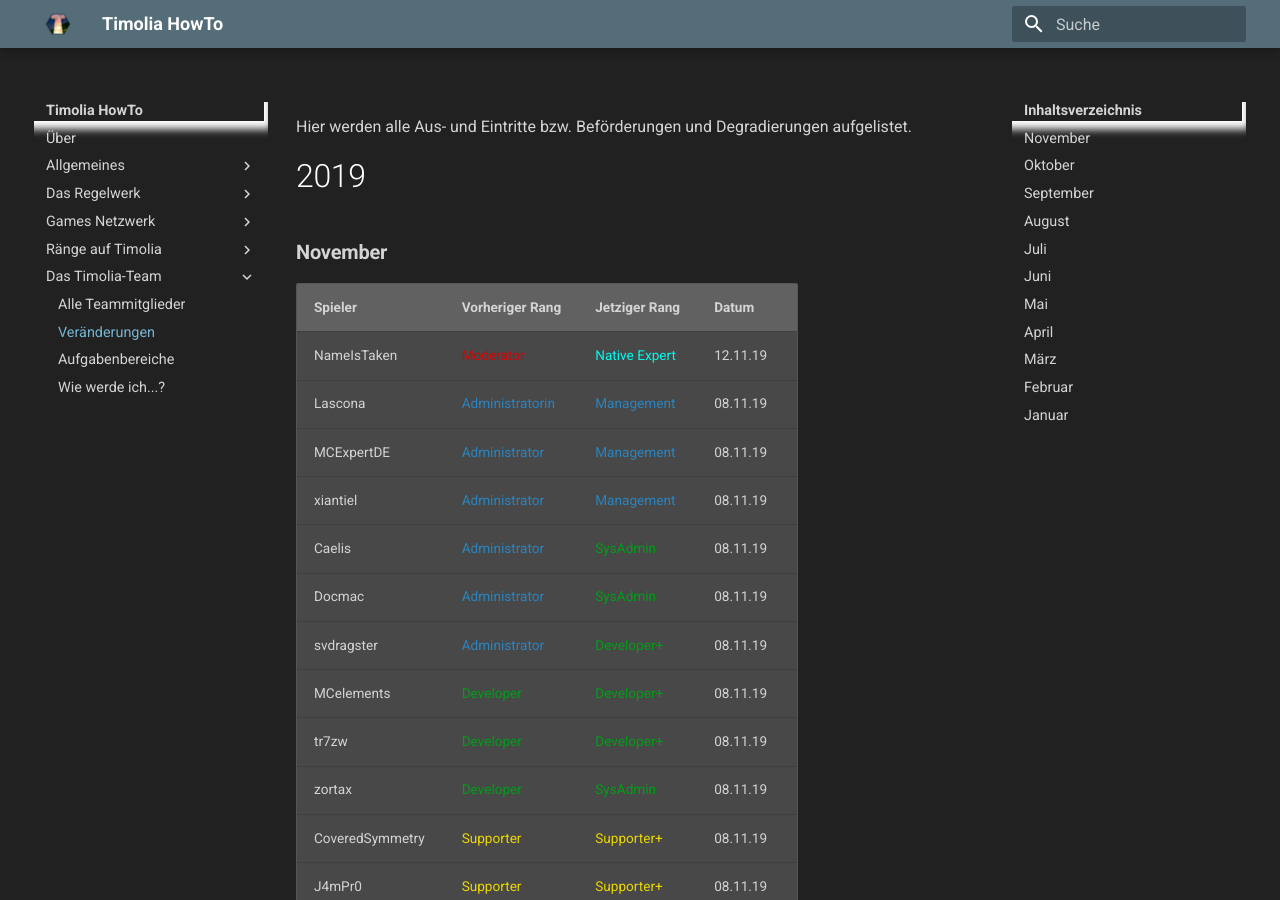
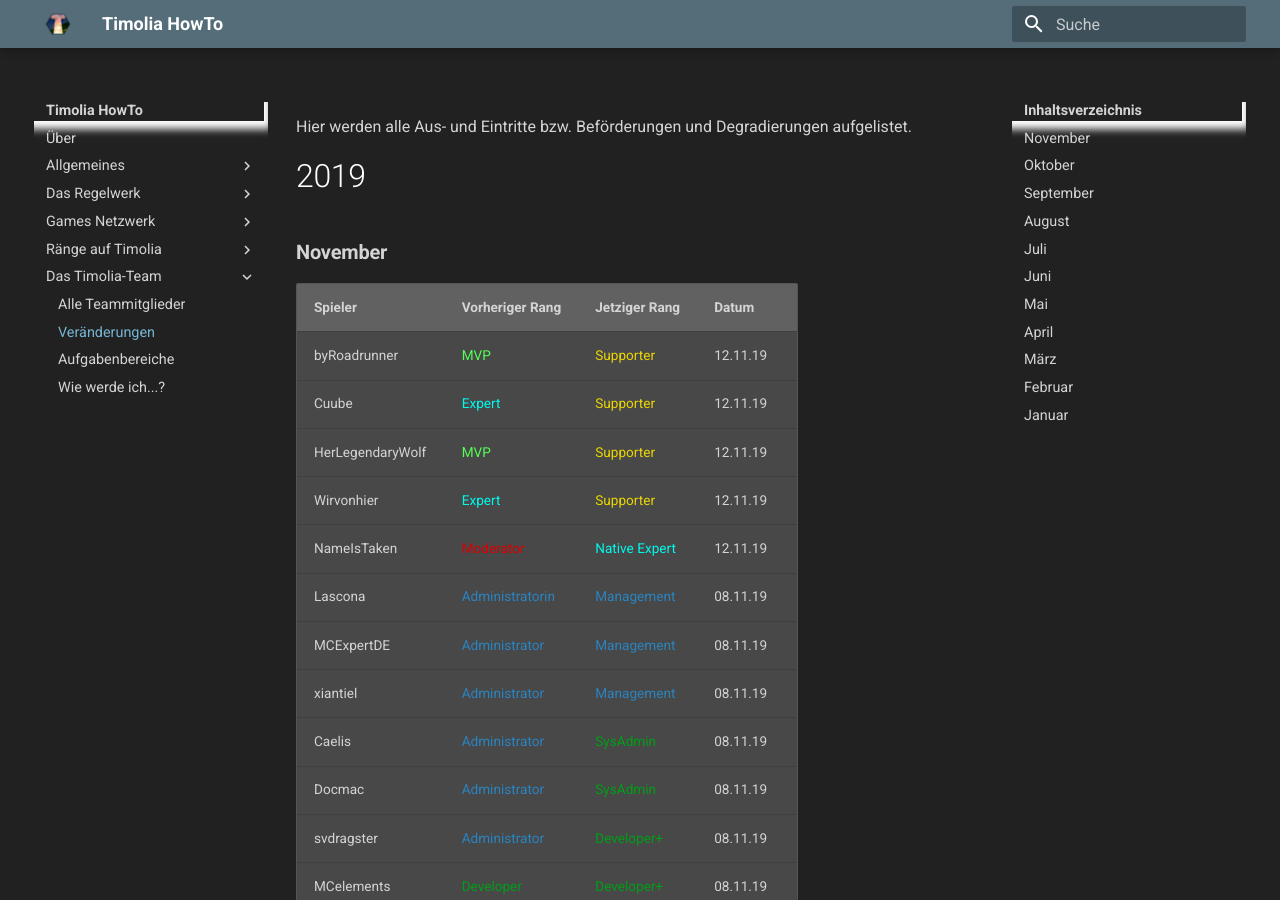
Before and after one commit to TimoliaDE/HowTo, an MkDocs documentation site: the page built from docs/team/changes.md, in a window 1280 px wide and 900 px high. Built offline with MkDocs 1.6.1 and Material for MkDocs 9.7.7, drawn with Linux system fonts in a browser that asks for light colours; old or Windows-style settings are respelled for this version of MkDocs.

Commit message:
byRoadrunner, Cuube, HerLegendaryWolf, Wirvonhier Spieler -> Supporter

```diff
--- a/docs/team/changes.md
+++ b/docs/team/changes.md
@@ -5,6 +5,10 @@ Hier werden alle Aus- und Eintritte bzw. Beförderungen und Degradierungen aufge
 ###  <strong>November</strong>
 | Spieler | Vorheriger Rang | Jetziger Rang | Datum |
 | ------ | ------ | ------ | ------ |
+| byRoadrunner | <span class='mvp'>MVP</span> | <span class='supporter'>Supporter</span> | 12.11.19 |
+| Cuube | <span class='expert'>Expert</span> | <span class='supporter'>Supporter</span> | 12.11.19 |
+| HerLegendaryWolf | <span class='mvp'>MVP</span> | <span class='supporter'>Supporter</span> | 12.11.19 |
+| Wirvonhier | <span class='expert'>Expert</span> | <span class='supporter'>Supporter</span> | 12.11.19 |
 | NameIsTaken | <span class='moderator'>Moderator</span> | <span class='expert'>Native Expert</span> | 12.11.19 |
 | Lascona | <span class='administrator'>Administratorin</span> | <span class='management'>Management</span> | 08.11.19 |
 | MCExpertDE | <span class='administrator'>Administrator</span> | <span class='management'>Management</span> | 08.11.19 |
```
Also changed, not shown: docs/team/members.md (+13 -1 lines).
